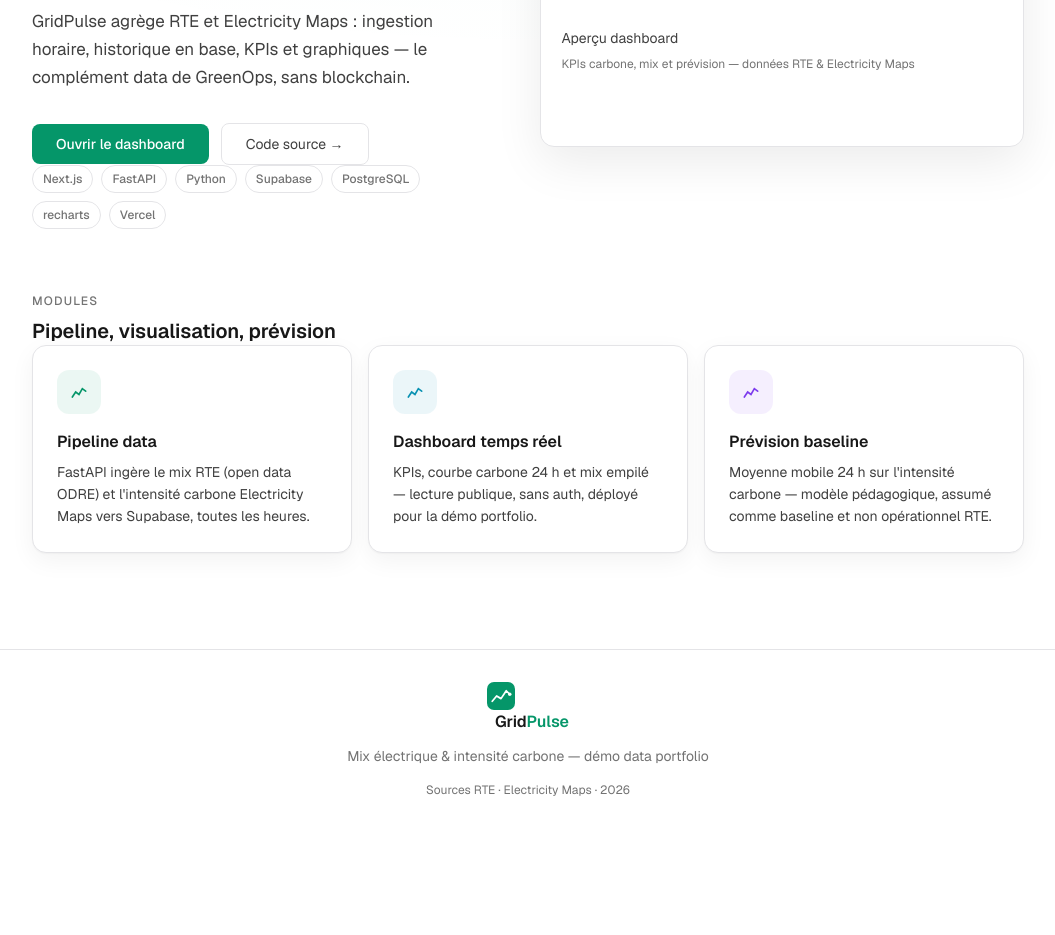
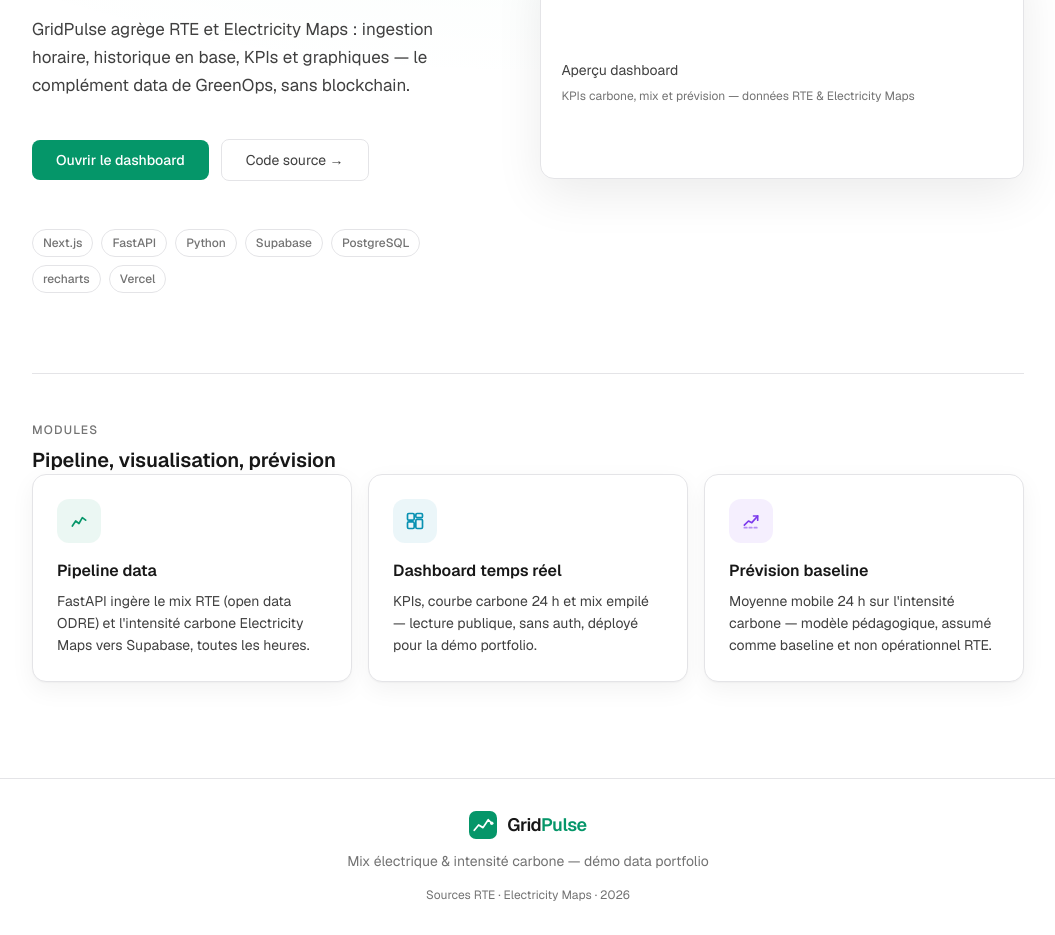
Before and after one commit to ChristopheChollet/GridPulse, a Next.js app in the folder frontend/: page / in a window 1280 px wide. Shown: the part 280-1215 px from the top of the page, without its empty margins (112-1167 px from the left). Before the commit the page ends 1110 px from the top, so only its background shows below. Built offline with nearby package versions, Linux system fonts and the light colour scheme; no server answers.

Commit message:
fix(ui): espacement landing, icônes modules et graphique prévision
Distinct dashboard/prévision, marges hero, footer logo aligné, courbe forecast corrigée.

```diff
--- a/frontend/app/dashboard/page.tsx
+++ b/frontend/app/dashboard/page.tsx
@@ -1,4 +1,5 @@
 import { CarbonChart, MixStackChart } from "@/components/EnergyCharts";
+import { DashboardIcon } from "@/components/ModuleIcons";
 import { PageHeader } from "@/components/PageHeader";
 import { StatGrid } from "@/components/StatGrid";
 import { SyncBadge } from "@/components/SyncBadge";
@@ -32,6 +33,7 @@
         title="Dashboard énergie"
         description="Mix électrique RTE et intensité carbone Electricity Maps — données agrégées, démo portfolio non réglementaire."
         accent="#059669"
+        icon={<DashboardIcon />}
         actions={
           <SyncBadge label="Sync" recordedAt={latestSync} />
         }
--- a/frontend/app/forecast/page.tsx
+++ b/frontend/app/forecast/page.tsx
@@ -1,4 +1,5 @@
 import { ForecastChart } from "@/components/EnergyCharts";
+import { ForecastIcon } from "@/components/ModuleIcons";
 import { PageHeader } from "@/components/PageHeader";
 import { StatGrid } from "@/components/StatGrid";
 import { getCarbon, getForecasts } from "@/lib/api";
@@ -19,7 +20,7 @@
     error = e instanceof Error ? e.message : "Erreur API";
   }
 
-  const latestForecast = forecasts[0]?.value;
+  const latestForecast = forecasts.at(-1)?.value ?? forecasts[0]?.value;
 
   return (
     <div>
@@ -28,6 +29,7 @@
         title="Prévision carbone"
         description="Moyenne mobile 24 h sur l'intensité carbone — modèle pédagogique, pas opérationnel RTE."
         accent="#0891b2"
+        icon={<ForecastIcon />}
       />
 
       <div className="disclaimer-card">
--- a/frontend/app/globals.css
+++ b/frontend/app/globals.css
@@ -102,10 +102,19 @@
   color: var(--text-muted);
 }
 
+.gridpulse-logo {
+  display: inline-flex;
+  align-items: center;
+  justify-content: center;
+  gap: 0.625rem;
+}
+
 .gridpulse-wordmark {
-  margin-left: 0.5rem;
-  font-size: 1rem;
+  font-size: 1.125rem;
   font-weight: 600;
+  letter-spacing: -0.025em;
+  color: var(--text-primary);
+  line-height: 1;
 }
 
 .gridpulse-wordmark-accent {
@@ -347,7 +356,7 @@
 }
 
 .landing-title {
-  margin-top: 1rem;
+  margin-top: 1.25rem;
   max-width: 14ch;
   font-size: clamp(2rem, 5vw, 3.25rem);
   font-weight: 600;
@@ -361,11 +370,19 @@
 }
 
 .landing-lead {
-  margin-top: 1.25rem;
+  margin-top: 1.5rem;
   max-width: 42rem;
   font-size: 1.0625rem;
   line-height: 1.65;
   color: var(--text-secondary);
+}
+
+.landing-hero-cta {
+  display: flex;
+  flex-wrap: wrap;
+  align-items: center;
+  gap: 0.75rem;
+  margin-top: 2.5rem;
 }
 
 .stack-pills {
@@ -374,7 +391,7 @@
   gap: 0.5rem;
   list-style: none;
   padding: 0;
-  margin: 0;
+  margin: 3rem 0 0;
 }
 
 .stack-pill {
@@ -385,6 +402,12 @@
   font-size: 0.75rem;
   font-weight: 500;
   color: var(--text-muted);
+}
+
+.landing-modules {
+  margin-top: 1rem;
+  padding-top: 3rem;
+  border-top: 1px solid var(--surface-border);
 }
 
 .feature-grid {
--- a/frontend/app/page.tsx
+++ b/frontend/app/page.tsx
@@ -1,5 +1,10 @@
 import Link from "next/link";
 import { HeroLivePreview } from "@/components/HeroLivePreview";
+import {
+  DashboardIcon,
+  ForecastIcon,
+  PipelineIcon,
+} from "@/components/ModuleIcons";
 import { getRepoUrl } from "@/lib/site";
 
 export const dynamic = "force-dynamic";
@@ -8,22 +13,25 @@
   {
     accent: "#059669",
     title: "Pipeline data",
+    icon: PipelineIcon,
     description:
       "FastAPI ingère le mix RTE (open data ODRE) et l'intensité carbone Electricity Maps vers Supabase, toutes les heures.",
   },
   {
     accent: "#0891b2",
     title: "Dashboard temps réel",
+    icon: DashboardIcon,
     description:
       "KPIs, courbe carbone 24 h et mix empilé — lecture publique, sans auth, déployé pour la démo portfolio.",
   },
   {
     accent: "#7c3aed",
     title: "Prévision baseline",
+    icon: ForecastIcon,
     description:
       "Moyenne mobile 24 h sur l'intensité carbone — modèle pédagogique, assumé comme baseline et non opérationnel RTE.",
   },
-];
+] as const;
 
 const stack = [
   "Next.js",
@@ -53,7 +61,7 @@
             en base, KPIs et graphiques — le complément data de GreenOps, sans
             blockchain.
           </p>
-          <div className="mt-8 flex flex-wrap items-center gap-3">
+          <div className="landing-hero-cta">
             <Link href="/dashboard" className="btn-primary px-6 py-2.5 text-sm">
               Ouvrir le dashboard
             </Link>
@@ -66,7 +74,7 @@
               Code source →
             </a>
           </div>
-          <ul className="stack-pills mt-8">
+          <ul className="stack-pills">
             {stack.map((item) => (
               <li key={item} className="stack-pill">
                 {item}
@@ -77,32 +85,28 @@
         <HeroLivePreview />
       </section>
 
-      <section className="motion-fade-up motion-stagger-2" aria-labelledby="features-heading">
+      <section className="landing-modules motion-fade-up motion-stagger-2" aria-labelledby="features-heading">
         <p className="text-xs font-medium uppercase tracking-widest text-muted">Modules</p>
         <h2 id="features-heading" className="mt-2 text-xl font-semibold text-primary">
           Pipeline, visualisation, prévision
         </h2>
         <ul className="feature-grid mt-8">
-          {features.map((f) => (
+          {features.map((f) => {
+            const Icon = f.icon;
+            return (
             <li key={f.title} className="feature-card">
               <span
                 className="feature-card-icon"
                 style={{ color: f.accent, backgroundColor: `${f.accent}14` }}
                 aria-hidden
               >
-                <svg width="20" height="20" viewBox="0 0 24 24" fill="none">
-                  <path
-                    d="M4 18 L8 12 L12 15 L16 8 L20 11"
-                    stroke="currentColor"
-                    strokeWidth="2"
-                    strokeLinecap="round"
-                  />
-                </svg>
+                <Icon />
               </span>
               <h3 className="feature-card-title">{f.title}</h3>
               <p className="feature-card-desc">{f.description}</p>
             </li>
-          ))}
+            );
+          })}
         </ul>
       </section>
     </div>
--- /dev/null
+++ b/frontend/components/ModuleIcons.tsx
@@ -0,0 +1,53 @@
+export function DashboardIcon() {
+  return (
+    <svg width="20" height="20" viewBox="0 0 24 24" fill="none" aria-hidden>
+      <rect x="3" y="3" width="8" height="8" rx="1.5" stroke="currentColor" strokeWidth="2" />
+      <rect x="13" y="3" width="8" height="5" rx="1.5" stroke="currentColor" strokeWidth="2" />
+      <rect x="13" y="10" width="8" height="11" rx="1.5" stroke="currentColor" strokeWidth="2" />
+      <rect x="3" y="13" width="8" height="8" rx="1.5" stroke="currentColor" strokeWidth="2" />
+    </svg>
+  );
+}
+
+export function ForecastIcon() {
+  return (
+    <svg width="20" height="20" viewBox="0 0 24 24" fill="none" aria-hidden>
+      <path
+        d="M4 17 L9 12 L13 14 L20 6"
+        stroke="currentColor"
+        strokeWidth="2"
+        strokeLinecap="round"
+        strokeLinejoin="round"
+      />
+      <path
+        d="M15 6 H20 V11"
+        stroke="currentColor"
+        strokeWidth="2"
+        strokeLinecap="round"
+        strokeLinejoin="round"
+      />
+      <path
+        d="M4 20 H20"
+        stroke="currentColor"
+        strokeWidth="2"
+        strokeLinecap="round"
+        strokeDasharray="3 3"
+        opacity="0.55"
+      />
+    </svg>
+  );
+}
+
+export function PipelineIcon() {
+  return (
+    <svg width="20" height="20" viewBox="0 0 24 24" fill="none" aria-hidden>
+      <path
+        d="M4 18 L8 12 L12 15 L16 8 L20 11"
+        stroke="currentColor"
+        strokeWidth="2"
+        strokeLinecap="round"
+        strokeLinejoin="round"
+      />
+    </svg>
+  );
+}
```
Also changed, not shown: frontend/components/EnergyCharts.tsx (+50 -16 lines).
